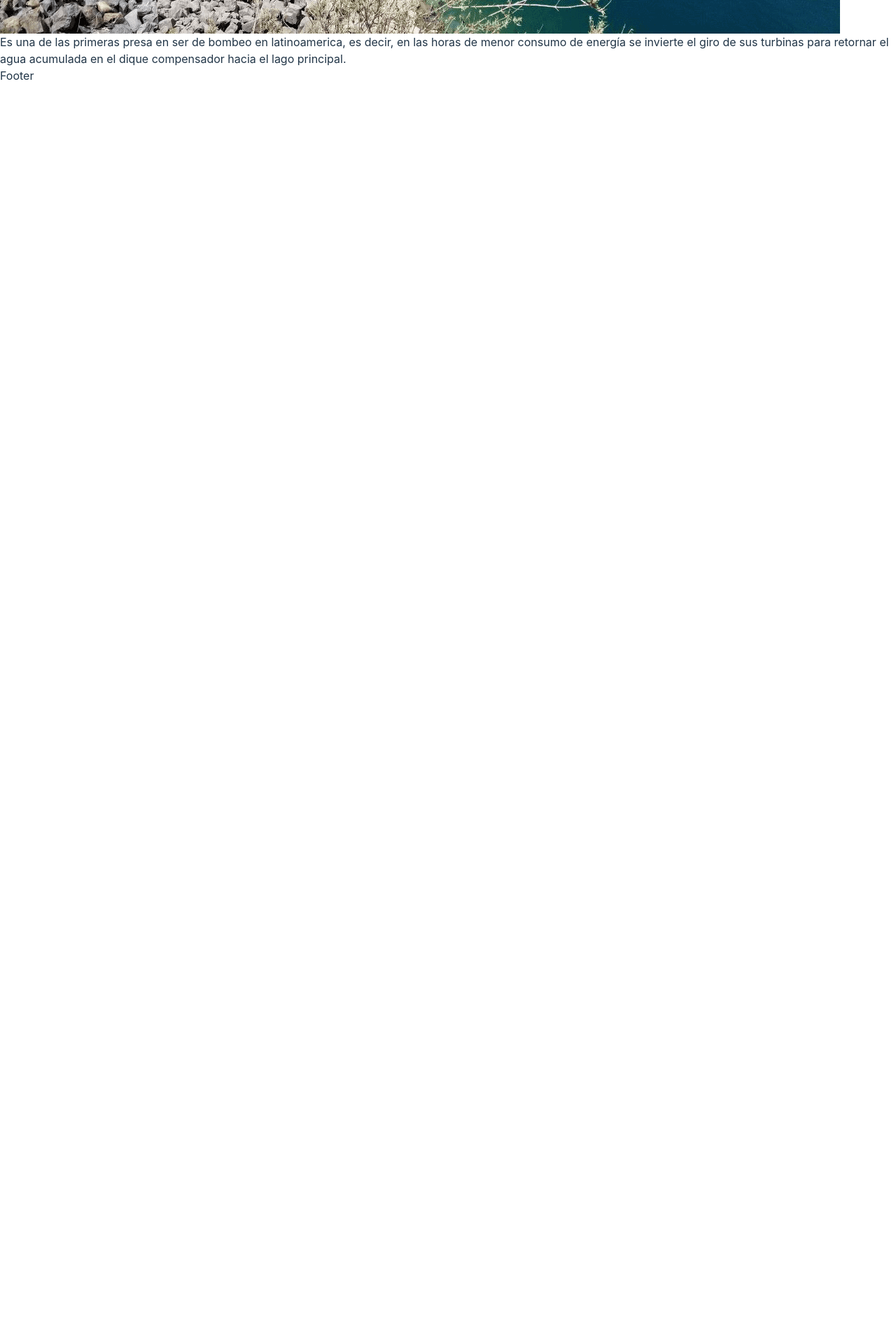
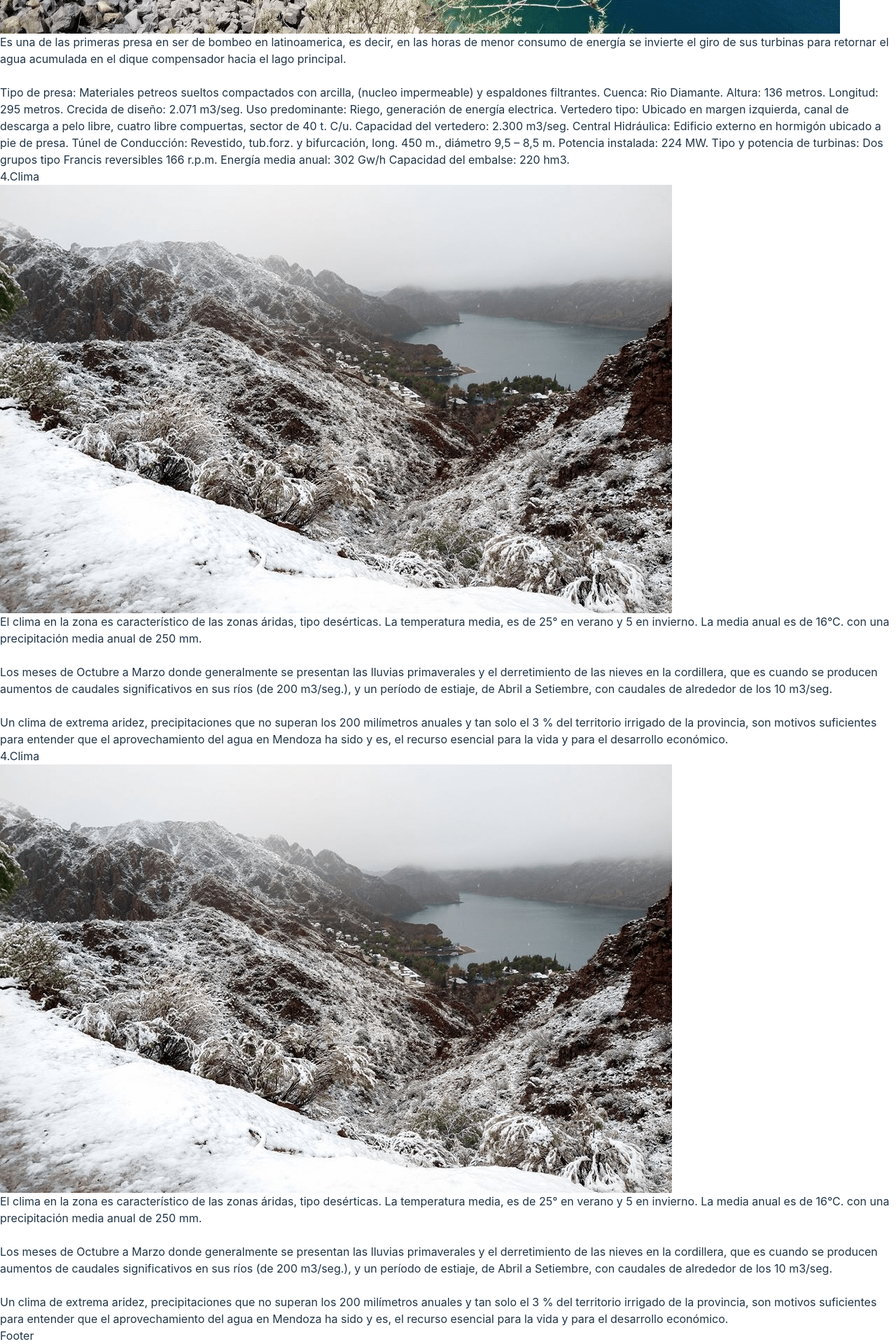
Before and after one commit to ezequielmariscal/Proyecto-infoReyunos, a React (Vite) app in the folder frontend/infoReyunos/: page / in a window 1280 px wide. Shown: the part 3083-5003 px from the top of the page at 70% size. Before the commit the page ends 3203 px from the top, so only its background shows below. Built offline with nearby package versions, Linux system fonts and the light colour scheme.

Commit message:
Add_partBlog

```diff
--- a/frontend/infoReyunos/src/components/Blogs/Blogs.jsx
+++ b/frontend/infoReyunos/src/components/Blogs/Blogs.jsx
@@ -2,6 +2,7 @@ import React from 'react'
 import reyunos from '/src/assets/images/reyunos1.png'
 import mapaDiamante from '/src/assets/images/mapaDiamante.png'
 import embalseReyunos from '/src/assets/images/embalseReyunos.png'
+import clima from '/src/assets/images/clima.png'
 
 function Blogs() {
   return (
@@ -37,8 +38,70 @@ function Blogs() {
               <p className='text-slate-8'>
                 Es una de las primeras presa en ser de bombeo en latinoamerica, es decir, en las
                 horas de menor consumo de energía se invierte el giro de sus turbinas para retornar
-                el agua acumulada en el dique compensador hacia el lago principal.
+                el agua acumulada en el dique compensador hacia el lago principal.<br /><br />
+                Tipo de presa: Materiales petreos sueltos compactados con arcilla, (nucleo impermeable)
+                y espaldones filtrantes.
+                Cuenca: Rio Diamante.
+                Altura: 136 metros.
+                Longitud: 295 metros.
+                Crecida de diseño: 2.071 m3/seg.
+                Uso predominante: Riego, generación de energía electrica.
+                Vertedero tipo: Ubicado en margen izquierda, canal de descarga a pelo libre,
+                cuatro libre compuertas, sector de 40 t. C/u.
+                Capacidad del vertedero: 2.300 m3/seg.
+                Central Hidráulica: Edificio externo en hormigón ubicado a pie de presa.
+                Túnel de Conducción: Revestido, tub.forz. y bifurcación, long. 450 m.,
+                diámetro 9,5 – 8,5 m.
+                Potencia instalada: 224 MW.
+                Tipo y potencia de turbinas: Dos grupos tipo Francis reversibles 166 r.p.m.
+                Energía media anual: 302 Gw/h
+                Capacidad del embalse: 220 hm3.
+              </p>
 
+            </div>
+        </article>
+
+        <article className='text-black bg-green shadow overflow-hidden rounded'>
+          <div>
+            <h2 className='text-xl font-semibold '>4.Clima</h2>
+            <img className='object-cover object-center' src={clima}></img>
+          </div>
+            <div className='p-2 space-y-3 leading-snug'>
+              <p className='text-slate-8'>
+              El clima en la zona es característico de las zonas áridas, tipo desérticas. La temperatura
+              media, es de 25° en verano y 5 en invierno. La media anual es de 16°C. con una precipitación
+              media anual de 250 mm.<br /><br />
+              Los meses de Octubre a Marzo donde generalmente se presentan las lluvias
+              primaverales y el derretimiento de las nieves en la cordillera, que es cuando se
+              producen aumentos de caudales significativos en sus ríos (de 200 m3/seg.), y un
+              período de estiaje, de Abril a Setiembre, con caudales de alrededor de los 10 m3/seg.<br /><br />
+              Un clima de extrema aridez, precipitaciones que no superan los 200 milímetros anuales
+              y tan solo el 3 % del territorio irrigado de la provincia, son motivos suficientes para
+              entender que el aprovechamiento del agua en Mendoza ha sido y es, el recurso esencial
+              para la vida y para el desarrollo económico.
+              </p>
+
+            </div>
+        </article>
+
+        <article className='text-black bg-green shadow overflow-hidden rounded'>
+          <div>
+            <h2 className='text-xl font-semibold '>4.Clima</h2>
+            <img className='object-cover object-center' src={clima}></img>
+          </div>
+            <div className='p-2 space-y-3 leading-snug'>
+              <p className='text-slate-8'>
+              El clima en la zona es característico de las zonas áridas, tipo desérticas. La temperatura
+              media, es de 25° en verano y 5 en invierno. La media anual es de 16°C. con una precipitación
+              media anual de 250 mm.<br /><br />
+              Los meses de Octubre a Marzo donde generalmente se presentan las lluvias
+              primaverales y el derretimiento de las nieves en la cordillera, que es cuando se
+              producen aumentos de caudales significativos en sus ríos (de 200 m3/seg.), y un
+              período de estiaje, de Abril a Setiembre, con caudales de alrededor de los 10 m3/seg.<br /><br />
+              Un clima de extrema aridez, precipitaciones que no superan los 200 milímetros anuales
+              y tan solo el 3 % del territorio irrigado de la provincia, son motivos suficientes para
+              entender que el aprovechamiento del agua en Mendoza ha sido y es, el recurso esencial
+              para la vida y para el desarrollo económico.
               </p>
 
             </div>
```
Also changed, not shown: frontend/infoReyunos/src/assets/images/clima.png (added).
